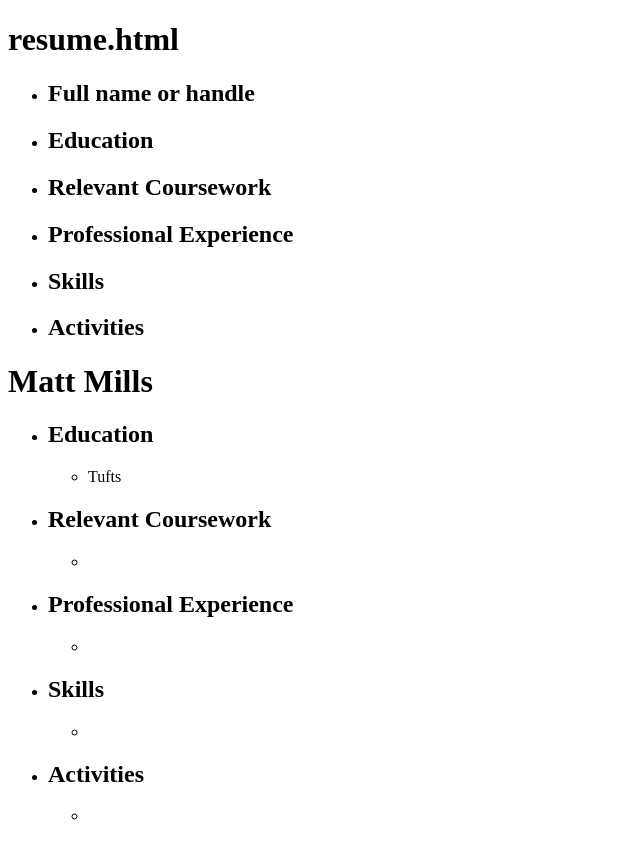
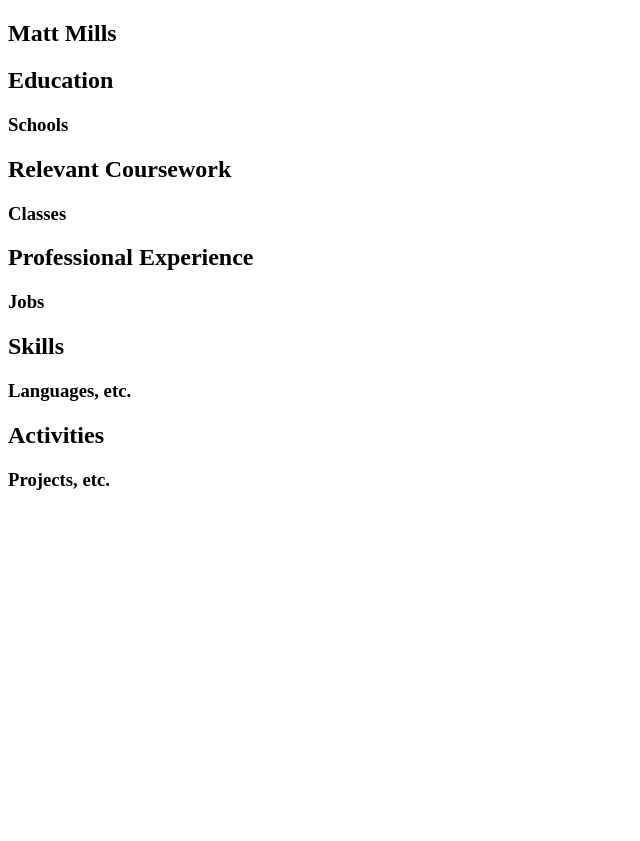
Before and after one commit to rpvnwnkl/rpvnwnkl.github.io, a plain HTML site: page resume.html in a window 1280 px wide. Shown: the whole page, without its empty margins (0-640 px from the left). After the commit the page ends 800 px from the top, so only its background shows below. Drawn offline with Linux system fonts and the light colour scheme.

Commit message:
have moved to outline using section tags

```diff
--- a/resume.html
+++ b/resume.html
@@ -10,40 +10,35 @@
 </head>
 
 <body>
-<h1>resume.html</h1>
-<ul>
-<li><h2>Full name or handle</h2></li>
-<li><h2>Education</h2></li>
-<li><h2>Relevant Coursework</h2></li>
-<li><h2>Professional Experience</h2></li>
-<li><h2>Skills</h2></li>
-<li><h2>Activities</h2></li>
-</ul>
 
-<h1>Matt Mills</h1>
-<ul>
-    <li><h2>Education</h2>
-        <ul>
-            <li>Tufts</li>
-        </ul>
-    </li>
-    <li><h2>Relevant Coursework</h2></li>
-        <ul>
-            <li></li>
-        </ul>
-    <li><h2>Professional Experience</h2></li>
-        <ul>
-            <li></li>
-        </ul>
-    <li><h2>Skills</h2></li>
-        <ul>
-            <li></li>
-        </ul>
-    <li><h2>Activities</h2></li>
-        <ul>
-            <li></li>
-        </ul>
-</ul>
+<section>
+    <h1>Matt Mills</h1>
+    <section>
+        <h2>Education</h2>
+        <h3>Schools</h3>
+        <p></p>
+    </section>
+    <section>
+        <h2>Relevant Coursework</h2>
+        <h3>Classes</h3>
+        <p></p>
+    </section>
+    <section>
+        <h2>Professional Experience</h2>
+        <h3>Jobs</h3>
+        <p></p>
+    </section>
+    <section>
+        <h2>Skills</h2>
+        <h3>Languages, etc.</h3>
+        <p></p>
+    </section>
+    <section>
+        <h2>Activities</h2>
+        <h3>Projects, etc.</h3>
+        <p></p>
+    </section>
+</section>
 </body>
 
 </html>
```
